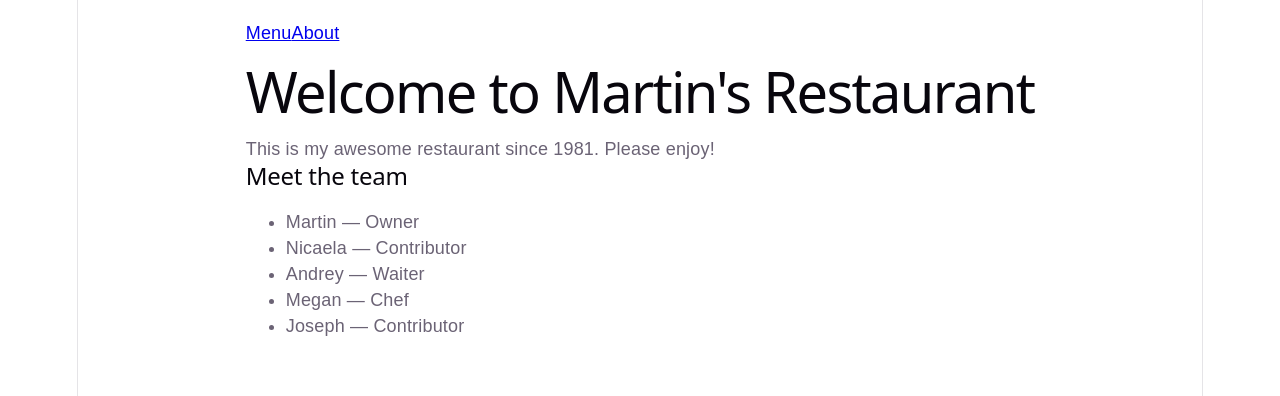
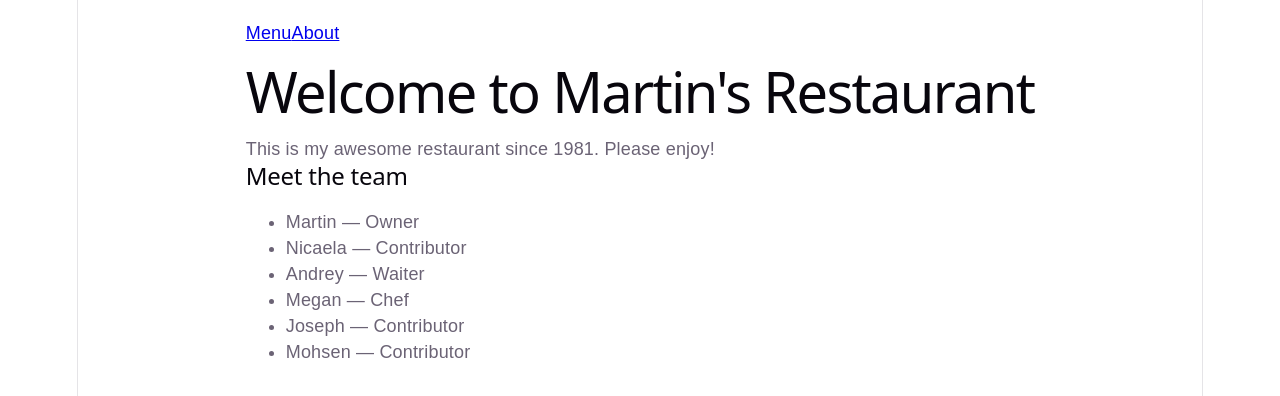
Before and after one commit to KNors22/restaurant-menu, a React (Vite) app: page /about in a window 1280 px wide. Shown: the top 396 px of the page. Built offline with nearby package versions, Linux system fonts and the light colour scheme.

Commit message:
Add Mohsen to the About page

```diff
--- a/src/pages/About.jsx
+++ b/src/pages/About.jsx
@@ -4,6 +4,7 @@ const team = [
   { name: "Andrey", role: "Waiter" },
   { name: "Megan", role: "Chef" },
   { name: "Joseph", role: "Contributor" },
+  { name: "Mohsen", role: "Contributor" }
 ];
 
 function About(){
```
